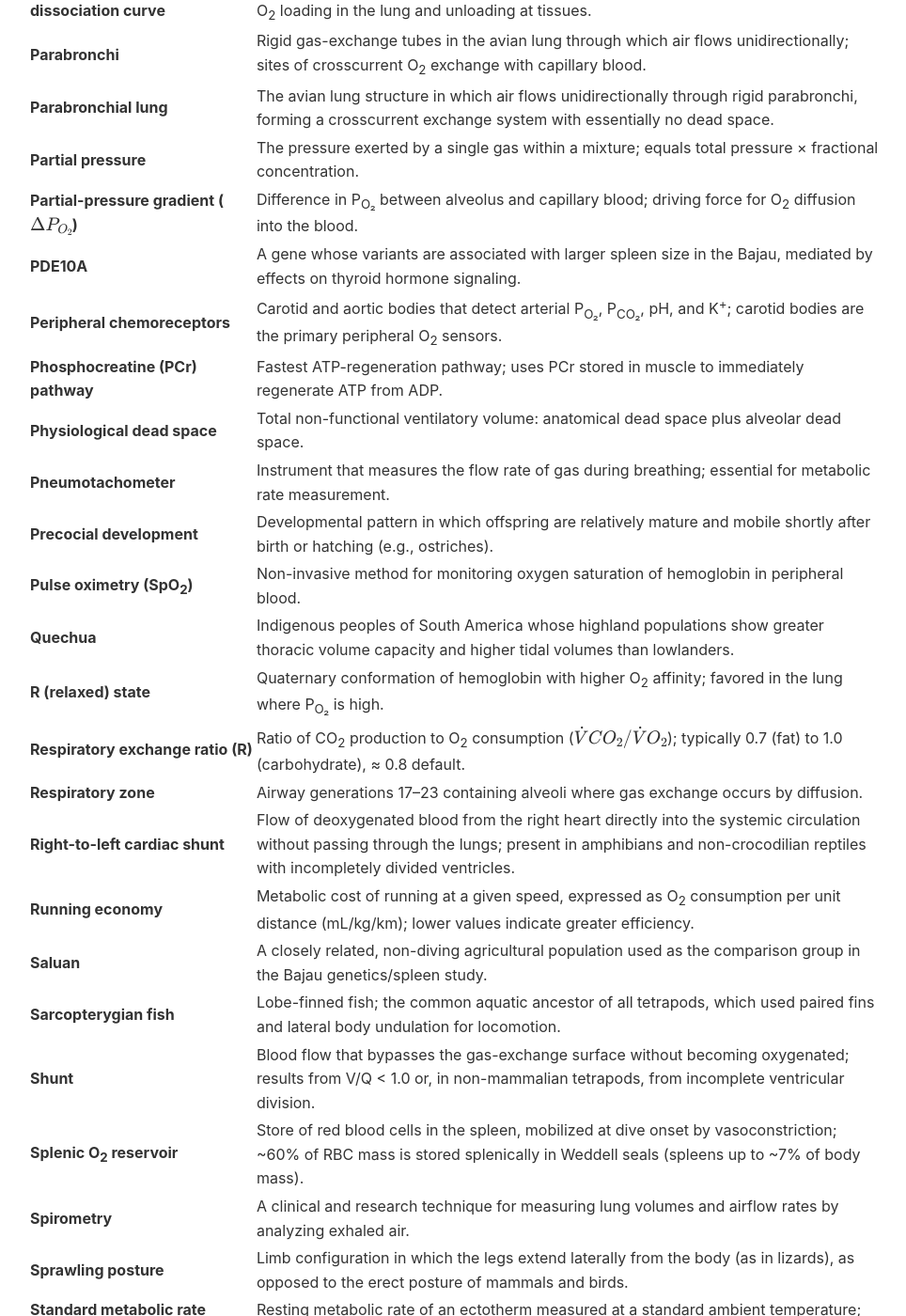
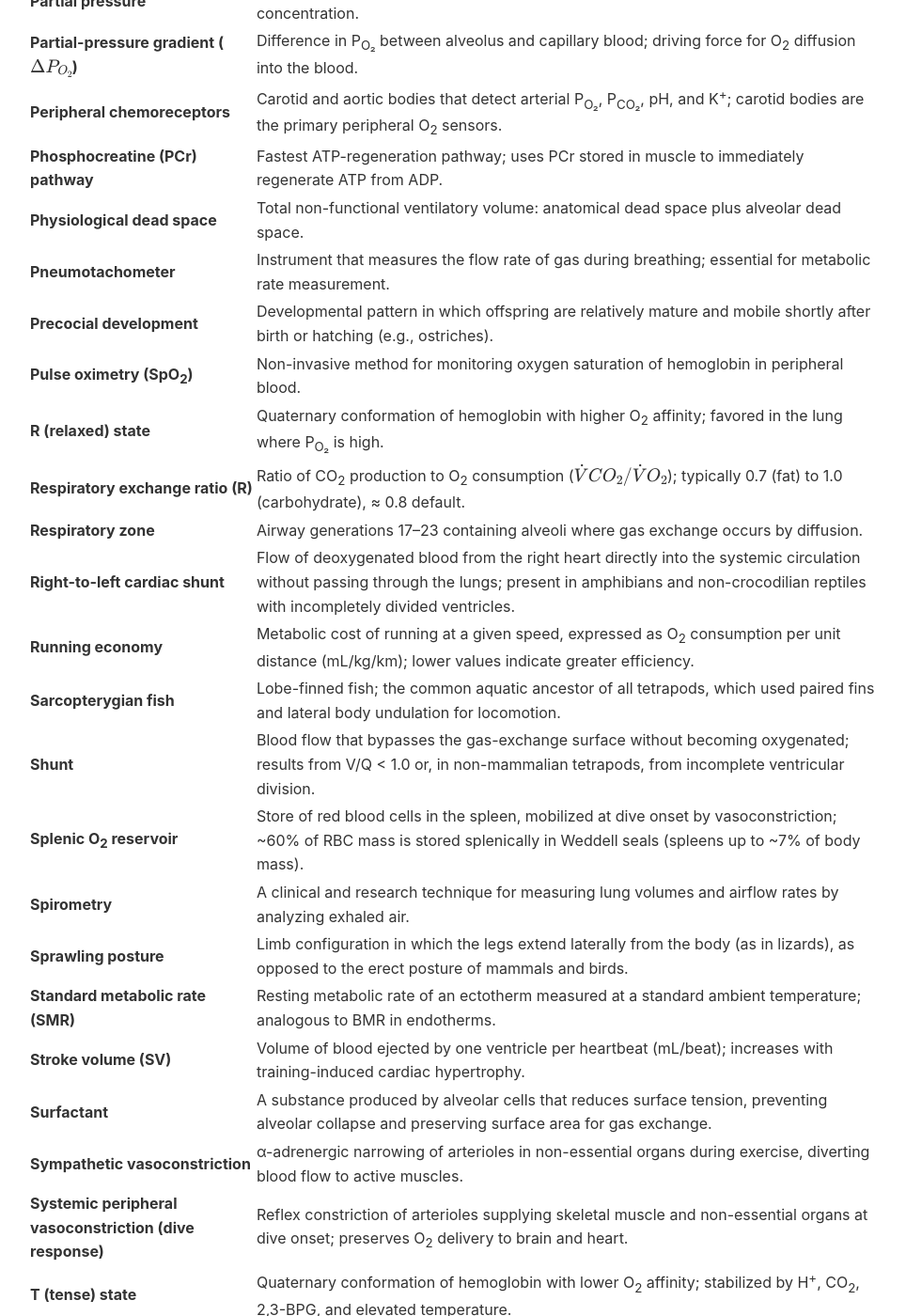
Before and after one commit to MADaley/E183_ExercisePhysiology, a Jekyll site: the page built from glossary-oxygen-cascade.md, in a window 1280 px wide and 1400 px high, scrolled down 5477 px. Shown: the whole window at 94% size, without its empty margins (155-1119 px from the left). Built offline with Jekyll 4.4.1, drawn with Linux system fonts in a browser that asks for light colours; some of the changed text lies outside the part shown.

Commit message:
Remove terms referring to groups of people from glossary
Removes the standalone entries for Bajau, Saluan, Quechua,
High-altitude native, Andean high-altitude adaptation, Tibetan
high-altitude adaptation, and the population-specific PDE10A
entry. Generalizes the Mitochondrial coupling efficiency
definition to remove the Sherpa-specific example.

Co-Authored-By: Claude Opus 4.7 <noreply@anthropic.com>

```diff
--- a/glossary-oxygen-cascade.md
+++ b/glossary-oxygen-cascade.md
@@ -26,11 +26,9 @@ A complete, deduplicated reference of the key terms introduced across Weeks 1–
 | **Anaerobic glycolysis** | Metabolic pathway that converts glucose to pyruvate and then lactate without O<sub>2</sub>; yields 2 ATP per glucose. |
 | **Anatomical dead space** | Volume of the conducting airways (trachea, bronchi, bronchioles) that do not participate in gas exchange; ≈ 150 mL in healthy adults. |
 | **Anatomical shunt (in divers)** | Functional redirection of blood away from skeletal muscle by vasoconstriction and reduced capillary recruitment; preserves central-organ perfusion during a dive. |
-| **Andean high-altitude adaptation** | Pattern of higher [Hb], higher S<sub>aO₂</sub>, and lower ventilation rates relative to Tibetan highlanders. |
 | **Arterial blood gas (ABG)** | A clinical test that directly measures P<sub>O₂</sub>, P<sub>CO₂</sub>, and pH in arterial blood. |
 | **Archosaurs** | Vertebrate clade including birds, crocodilians, and extinct dinosaurs; many members share respiratory features promoting unidirectional pulmonary airflow. |
 | **a–v O<sub>2</sub> difference** | Difference in O<sub>2</sub> content between arterial and mixed venous blood; reflects tissue O<sub>2</sub> extraction. Widens from ~5 to ~16 mL O<sub>2</sub>/dL from rest to maximal exercise. |
-| **Bajau ("Sea Nomads")** | An indigenous Southeast Asian people whose subsistence breath-hold diving has been associated with enlarged spleens and a PDE10A genetic variant. |
 | **Bar-headed goose (high-flyer)** | Migratory goose that routinely crosses the Himalaya; textbook example of convergent adaptation along the avian oxygen supply cascade (larger lungs, leftward-shifted Hb, higher capillarity). |
 | **Bar-headed goose hemoglobin** | A hemoglobin variant with higher O<sub>2</sub> affinity (leftward-shifted dissociation curve) than lowland goose Hb, enabling near-full saturation at low P<sub>O₂</sub>. |
 | **Barometric pressure (P<sub>B</sub>)** | Pressure exerted by the atmosphere at a given point; 760 mmHg at sea level. |
@@ -70,7 +68,6 @@ A complete, deduplicated reference of the key terms introduced across Weeks 1–
 | **Frank–Starling mechanism** | Intrinsic cardiac property where greater venous return stretches the ventricle during diastole, producing a stronger contraction and higher stroke volume. |
 | **Gluconeogenesis** | Metabolic conversion of lactate (and other substrates) back to glucose, primarily in the liver; contributes to the slow component of EPOC. |
 | **Graphical Fick solution** | Visualization of total O<sub>2</sub> delivery as a rectangle where width = $\dot{Q}$, height = a–v O<sub>2</sub> difference, and area = $\dot{V}O_2$. |
-| **High-altitude native (HAN)** | Individual or population that has lived at altitude for many generations and shows genetic and developmental adaptations distinct from lowlanders. |
 | **Hypaxial muscles** | Muscles of the body wall below the vertebral column (including intercostals and abdominals) used for both ventilation and trunk stabilization during locomotion. |
 | **Hyperventilation** | Breathing in excess of metabolic demand; lowers P<sub>A</sub>CO<sub>2</sub> and raises P<sub>A</sub>O<sub>2</sub>, producing respiratory alkalosis. |
 | **Hypocapnia** | Low arterial P<sub>CO₂</sub>, a consequence of hyperventilation; drives respiratory alkalosis and altered cerebral blood flow at altitude. |
@@ -89,7 +86,7 @@ A complete, deduplicated reference of the key terms introduced across Weeks 1–
 | **Mechanical constraint (on ventilation)** | Physical limitation arising from dual use of trunk muscles for both breathing and locomotion in sprawling tetrapods, limiting simultaneous aerobic capacity. |
 | **Metabolic vasodilation** | Local dilation of arterioles in active muscles caused by CO<sub>2</sub>, H<sup>+</sup>, adenosine, NO, and K<sup>+</sup>; overrides sympathetic vasoconstriction in working muscles. |
 | **Minute ventilation ($\dot{V}\_E$)** | Total volume of air moved in and out of the lungs per minute; also called expired pulmonary ventilation. |
-| **Mitochondrial coupling efficiency** | ATP yield per O<sub>2</sub> consumed in oxidative phosphorylation; enhanced in Sherpas, supporting aerobic energy supply with lower mitochondrial volume. |
+| **Mitochondrial coupling efficiency** | ATP yield per O<sub>2</sub> consumed in oxidative phosphorylation; higher coupling efficiency supports aerobic energy supply with lower mitochondrial volume. |
 | **Mixed venous blood** | Blood sampled from the pulmonary artery, where blood from all regional drainages has mixed; represents whole-body average venous O<sub>2</sub> content. |
 | **Mixed venous P<sub>O₂</sub>** | P<sub>O₂</sub> of blood returning to the right heart; lower values indicate a wider a–v O<sub>2</sub> difference and greater tissue extraction. |
 | **Muscle chemoreceptors** | Sensory receptors in skeletal muscle that detect local metabolites (H<sup>+</sup>, K<sup>+</sup>); fine-tune ventilation during steady-state submaximal exercise. |
@@ -103,20 +100,17 @@ A complete, deduplicated reference of the key terms introduced across Weeks 1–
 | **Parabronchial lung** | The avian lung structure in which air flows unidirectionally through rigid parabronchi, forming a crosscurrent exchange system with essentially no dead space. |
 | **Partial pressure** | The pressure exerted by a single gas within a mixture; equals total pressure × fractional concentration. |
 | **Partial-pressure gradient ($\Delta P\_{O\_2}$)** | Difference in P<sub>O₂</sub> between alveolus and capillary blood; driving force for O<sub>2</sub> diffusion into the blood. |
-| **PDE10A** | A gene whose variants are associated with larger spleen size in the Bajau, mediated by effects on thyroid hormone signaling. |
 | **Peripheral chemoreceptors** | Carotid and aortic bodies that detect arterial P<sub>O₂</sub>, P<sub>CO₂</sub>, pH, and K<sup>+</sup>; carotid bodies are the primary peripheral O<sub>2</sub> sensors. |
 | **Phosphocreatine (PCr) pathway** | Fastest ATP-regeneration pathway; uses PCr stored in muscle to immediately regenerate ATP from ADP. |
 | **Physiological dead space** | Total non-functional ventilatory volume: anatomical dead space plus alveolar dead space. |
 | **Pneumotachometer** | Instrument that measures the flow rate of gas during breathing; essential for metabolic rate measurement. |
 | **Precocial development** | Developmental pattern in which offspring are relatively mature and mobile shortly after birth or hatching (e.g., ostriches). |
 | **Pulse oximetry (SpO<sub>2</sub>)** | Non-invasive method for monitoring oxygen saturation of hemoglobin in peripheral blood. |
-| **Quechua** | Indigenous peoples of South America whose highland populations show greater thoracic volume capacity and higher tidal volumes than lowlanders. |
 | **R (relaxed) state** | Quaternary conformation of hemoglobin with higher O<sub>2</sub> affinity; favored in the lung where P<sub>O₂</sub> is high. |
 | **Respiratory exchange ratio (R)** | Ratio of CO<sub>2</sub> production to O<sub>2</sub> consumption ($\dot{V}CO_2 / \dot{V}O_2$); typically 0.7 (fat) to 1.0 (carbohydrate), ≈ 0.8 default. |
 | **Respiratory zone** | Airway generations 17–23 containing alveoli where gas exchange occurs by diffusion. |
 | **Right-to-left cardiac shunt** | Flow of deoxygenated blood from the right heart directly into the systemic circulation without passing through the lungs; present in amphibians and non-crocodilian reptiles with incompletely divided ventricles. |
 | **Running economy** | Metabolic cost of running at a given speed, expressed as O<sub>2</sub> consumption per unit distance (mL/kg/km); lower values indicate greater efficiency. |
-| **Saluan** | A closely related, non-diving agricultural population used as the comparison group in the Bajau genetics/spleen study. |
 | **Sarcopterygian fish** | Lobe-finned fish; the common aquatic ancestor of all tetrapods, which used paired fins and lateral body undulation for locomotion. |
 | **Shunt** | Blood flow that bypasses the gas-exchange surface without becoming oxygenated; results from V/Q < 1.0 or, in non-mammalian tetrapods, from incomplete ventricular division. |
 | **Splenic O<sub>2</sub> reservoir** | Store of red blood cells in the spleen, mobilized at dive onset by vasoconstriction; ~60% of RBC mass is stored splenically in Weddell seals (spleens up to ~7% of body mass). |
@@ -130,7 +124,6 @@ A complete, deduplicated reference of the key terms introduced across Weeks 1–
 | **T (tense) state** | Quaternary conformation of hemoglobin with lower O<sub>2</sub> affinity; stabilized by H<sup>+</sup>, CO<sub>2</sub>, 2,3-BPG, and elevated temperature. |
 | **Temperature effect (on Hb curve)** | Rightward shift of the O<sub>2</sub>–Hb dissociation curve at higher temperature; enhances O<sub>2</sub> release in exercising, heat-producing muscle. |
 | **Tetrapod** | A vertebrate animal with four limbs (or descended from four-limbed ancestors), including amphibians, reptiles, birds, and mammals. |
-| **Tibetan high-altitude adaptation** | Pattern of higher resting ventilation, higher HVR, lower [Hb], and lower S<sub>aO₂</sub> relative to Andean highlanders. |
 | **Tidal-pool exchange** | Mammalian lung arrangement in which alveolar gas does not flow directionally relative to blood, so the O<sub>2</sub> gradient equilibrates quickly. |
 | **Tidal ventilation** | Bidirectional airflow in which the same airways carry air in and out of dead-end alveoli; the mammalian pattern (also amphibians and non-crocodilian reptiles). |
 | **Tidal volume (V<sub>T</sub>)** | Volume of air inhaled or exhaled in a single breath during normal breathing. |
```
